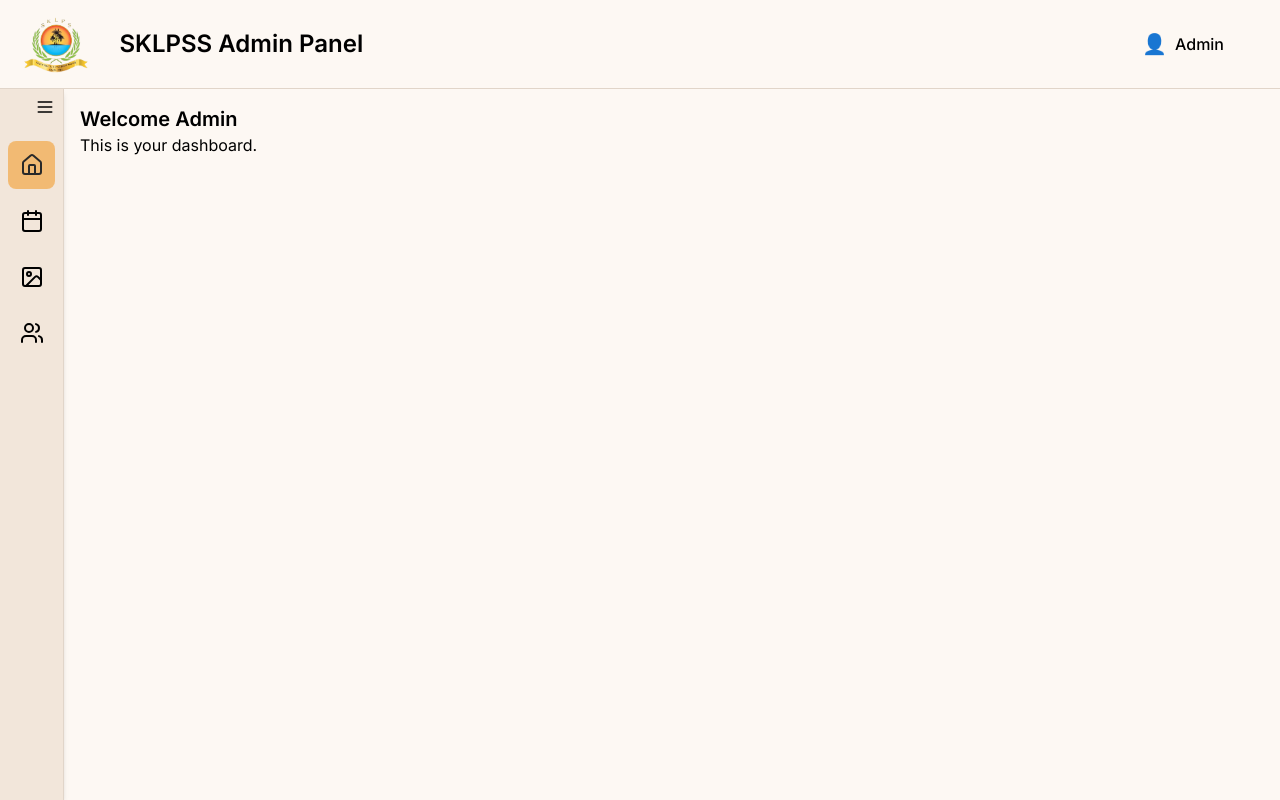
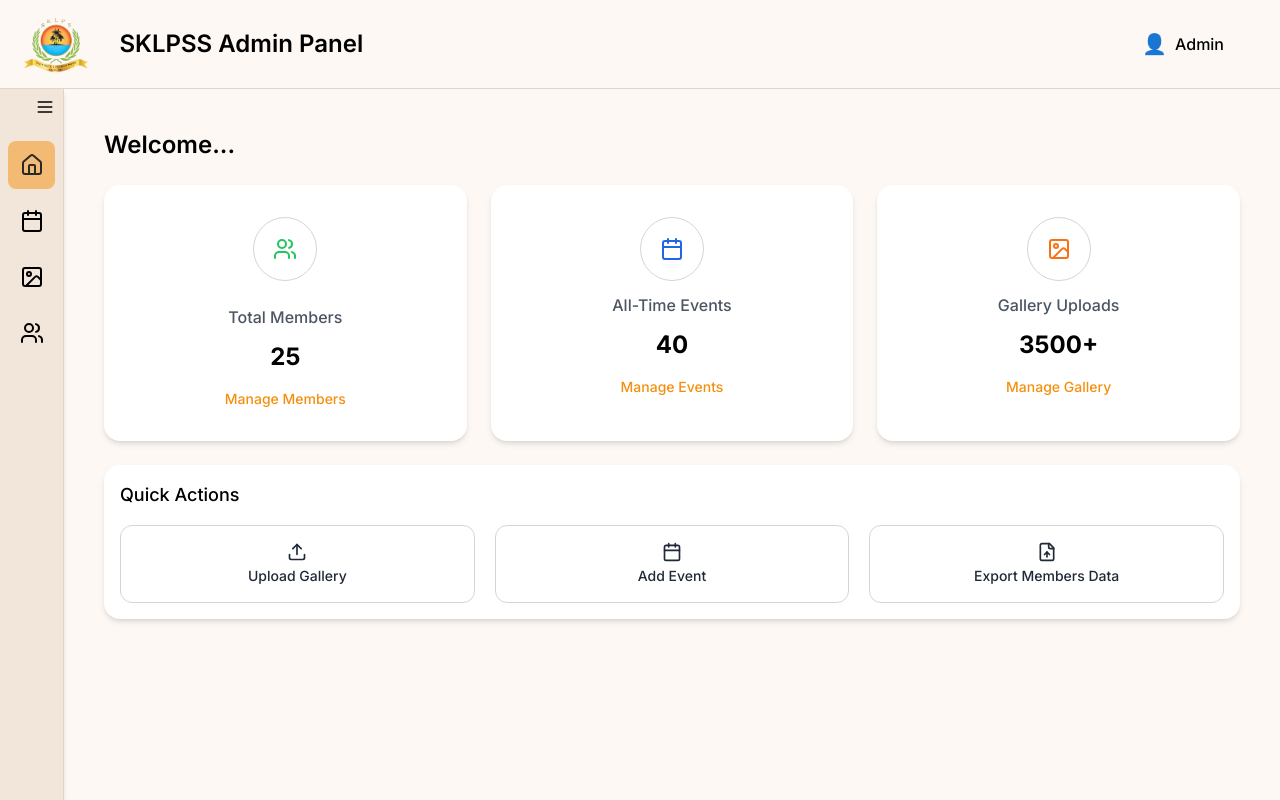
Before and after one commit to Parthiv2749/SKPLSS, a React (Create React App) app: page /Admin in a window 1280 px wide. Built offline with nearby package versions, Linux system fonts and the light colour scheme; no server answers.

Commit message:
Dashboard

```diff
--- a/src/Component/Admin/Dashboard/Dashboard.js
+++ b/src/Component/Admin/Dashboard/Dashboard.js
@@ -1,12 +1,184 @@
-// Dashboard.jsx
 import React from "react";
+import { useState,useEffect } from "react";
+import { useNavigate } from "react-router-dom";
 import SidebarLayout from "../reusable/SidebarLayout";
+import events from "../../../assets/eventsarray";
+import Members from "../../../assets/MembersArray";
+import { Calendar, ImageIcon, UsersIcon, Upload, FileUp } from "lucide-react";
+
+// Local Card component
+const Card = ({ children, className = "" }) => (
+  <div className={`bg-white rounded-2xl shadow-md ${className}`}>
+    {children}
+  </div>
+);
+
+// Local CardContent
+const CardContent = ({ children, className = "" }) => (
+  <div className={`p-4 ${className}`}>{children}</div>
+);
+
+// Local Button
+const Button = ({
+  children,
+  variant = "default",
+  className = "",
+  ...props
+}) => {
+  const base =
+    "inline-flex items-center justify-center font-medium rounded-md transition";
+  const variants = {
+    default: "bg-[#F48F0F] text-white hover:bg-[#e1800d]",
+    outline: "border border-gray-300 text-gray-800 hover:bg-gray-100",
+    link: "text-[#F48F0F] hover:underline p-0",
+  };
+  return (
+    <button className={`${base} ${variants[variant]} ${className}`} {...props}>
+      {children}
+    </button>
+  );
+};
+
+const exportToCSV = (data, filename = "members.csv") => {
+  const csvRows = [];
+
+  // Get headers
+  const headers = Object.keys(data[0]);
+  csvRows.push(headers.join(","));
+
+  // Format data rows
+  for (const row of data) {
+    const values = headers.map((header) => {
+      const escaped = ("" + row[header]).replace(/"/g, '\\"');
+      return `"${escaped}"`;
+    });
+    csvRows.push(values.join(","));
+  }
+
+  // Create blob and download
+  const blob = new Blob([csvRows.join("\n")], { type: "text/csv" });
+  const url = window.URL.createObjectURL(blob);
+  const a = document.createElement("a");
+  a.setAttribute("hidden", "");
+  a.setAttribute("href", url);
+  a.setAttribute("download", filename);
+  document.body.appendChild(a);
+  a.click();
+  document.body.removeChild(a);
+};
 
 const Dashboard = () => {
+  const navigate = useNavigate();
+  const [photoCount, setPhotoCount] = useState(3500);
+  useEffect(() => {
+    const fetchPhotoCount = async () => {
+      try {
+        const response = await fetch("/api/photo-count"); // 👈 your backend route
+        if (!response.ok) throw new Error("Network response not ok");
+        const data = await response.json();
+        if (data?.count) setPhotoCount(data.count);
+      } catch (error) {
+        console.error("Failed to fetch photo count, using fallback:", error);
+      }
+    };
+
+    fetchPhotoCount();
+  }, []);
+
   return (
     <SidebarLayout>
-      <h1 className="text-xl font-semibold">Welcome Admin</h1>
-      <p>This is your dashboard.</p>
+      <div className="p-6 space-y-6 bg-[#FDF8F3]  ">
+        <h2 className="text-2xl font-semibold">Welcome...</h2>
+
+        {/* Stats Cards */}
+        <div className="grid grid-cols-1 sm:grid-cols-2 lg:grid-cols-3 gap-6">
+          {/* Total Members */}
+          <Card className="flex flex-col items-center text-center py-8 gap-3 transform transition duration-300 hover:scale-[1.02] hover:shadow-lg">
+            <div className="w-16 h-16 flex items-center justify-center border border-gray-300 rounded-full mb-3">
+              <UsersIcon className="w-6 h-6 text-green-500" />
+            </div>
+            <p className="text-gray-600 font-medium">Total Members</p>
+            <p className="text-2xl font-bold">{Members.length}</p>
+            <Button
+              variant="link"
+              onClick={() => navigate("/Admin/Members")}
+              className="mt-1 text-sm"
+            >
+              Manage Members
+            </Button>
+          </Card>
+
+          {/* All-Time Events */}
+          <Card className="flex flex-col items-center text-center py-8 gap-3 transform transition duration-300 hover:scale-[1.02] hover:shadow-lg">
+            <div className="w-16 h-16 flex items-center justify-center border border-gray-300 rounded-full">
+              <Calendar className="w-6 h-6 text-blue-600" />
+            </div>
+            <p className="text-gray-600 font-medium">All-Time Events</p>
+            <p className="text-2xl font-bold">{events.length}</p>
+            <Button
+              variant="link"
+              onClick={() => navigate("/Admin/events")}
+              className="mt-1 text-sm"
+            >
+              Manage Events
+            </Button>
+          </Card>
+
+          {/* Gallery Uploads */}
+          <Card className="flex flex-col items-center text-center py-8 gap-3 transform transition duration-300 hover:scale-[1.02] hover:shadow-lg">
+            <div className="w-16 h-16 flex items-center justify-center border border-gray-300 rounded-full">
+              <ImageIcon className="w-6 h-6 text-orange-500" />
+            </div>
+            <p className="text-gray-600 font-medium">Gallery Uploads</p>
+            <p className="text-2xl font-bold">{photoCount}+</p>
+            <Button
+              variant="link"
+              onClick={() => navigate("/Admin/Gallery")}
+              className="mt-1 text-sm"
+            >
+              Manage Gallery
+            </Button>
+          </Card>
+        </div>
+
+        {/* Quick Actions Only */}
+        <div className="grid grid-cols-1 lg:grid-cols-2 gap-4">
+          <Card className="lg:col-span-2">
+            <CardContent>
+              <h3 className="text-lg font-medium mb-4">Quick Actions</h3>
+              <div className="grid grid-cols-2 sm:grid-cols-3 gap-5">
+                <Button
+                  variant="outline"
+                  onClick={() => navigate("/Admin/Gallery")}
+                  className="flex flex-col gap-1 items-center justify-center p-4 rounded-xl transition-all duration-300 hover:text-[#F48F0F] hover:border-[#F48F0F] hover:text-[#F48F0F]"
+                >
+                  <Upload className="w-5 h-5" />
+                  <span className="text-sm">Upload Gallery</span>
+                </Button>
+                <Button
+                  variant="outline"
+                  onClick={() =>
+                    navigate(`/Admin/Schedule-Event/${events.length + 1}`)
+                  }
+                  className="flex flex-col gap-1 items-center justify-center p-4 rounded-xl transition-all duration-300 hover:text-[#F48F0F] hover:border-[#F48F0F] hover:text-[#F48F0F]"
+                >
+                  <Calendar className="w-5 h-5" />
+                  <span className="text-sm">Add Event</span>
+                </Button>
+
+                <Button
+                  variant="outline"
+                  onClick={() => exportToCSV(Members)}
+                  className="flex flex-col gap-1 items-center justify-center p-4 rounded-xl transition-all duration-300 hover:text-[#F48F0F] hover:border-[#F48F0F] hover:text-[#F48F0F]"
+                >
+                  <FileUp className="w-5 h-5" />
+                  <span className="text-sm">Export Members Data</span>
+                </Button>
+              </div>
+            </CardContent>
+          </Card>
+        </div>
+      </div>
     </SidebarLayout>
   );
 };
--- a/src/Component/Admin/reusable/SidebarLayout.js
+++ b/src/Component/Admin/reusable/SidebarLayout.js
@@ -84,7 +84,7 @@ const SidebarLayout = ({ children }) => {
             <SidebarLink
               icon={<Users />}
               label="Members"
-              to="/Admin/members"
+              to="/Admin/Members"
               collapsed={isCollapsed && !isMobile}
               isMobile={isMobile}
               setIsCollapsed={setIsCollapsed}
--- a/src/assets/eventsarray.js
+++ b/src/assets/eventsarray.js
@@ -64,7 +64,7 @@
       description: "Showcase your talent and creativity.",
       fromDate: "2025-04-05",
       toDate: "2025-04-07",
-      type: "Cultural",
+      type: "Events",
       image: img3,
       FolderPath: "/gallery/navratri/",
       photoCount: 6,
```
